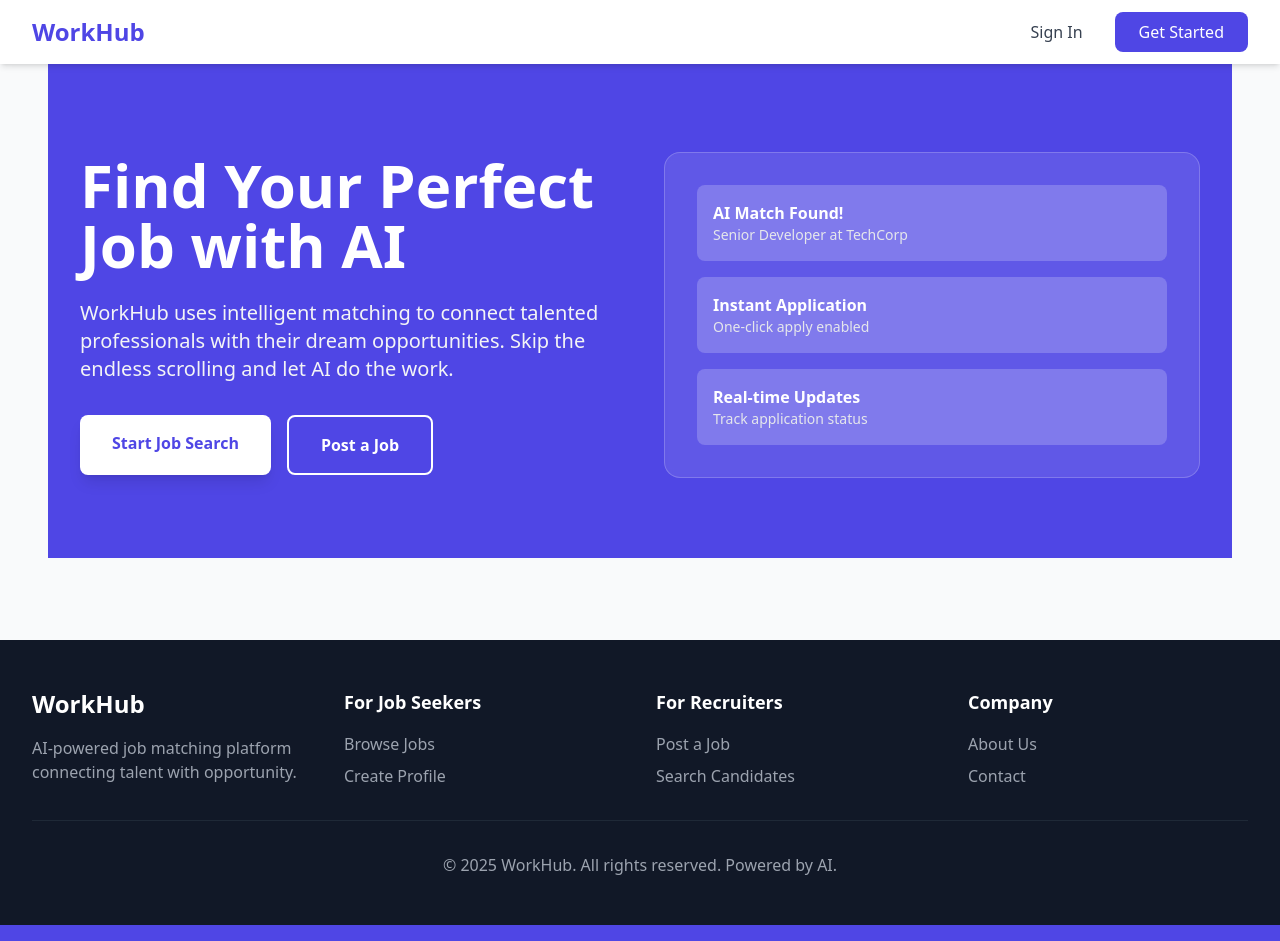
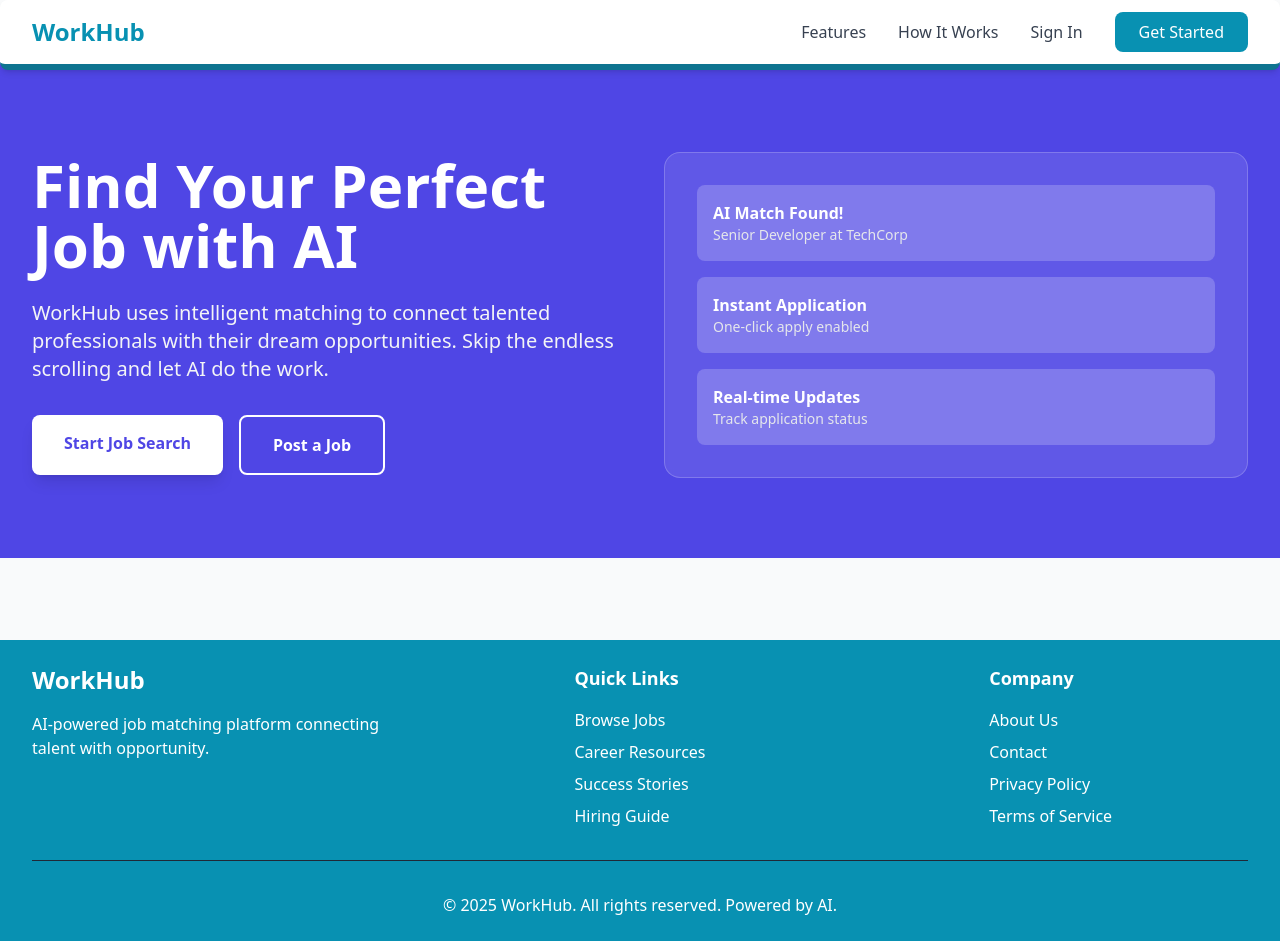
Before and after one commit to SumaniqueCode/WorkHub, a Django app: page / in a window 1280 px wide. Run offline with Django 5.2, Linux system fonts and the light colour scheme; some libraries are stand-ins or nearby versions.

Commit message:
Modified navbar and footer

```diff
--- a/templates/layouts/main.html
+++ b/templates/layouts/main.html
@@ -5,72 +5,83 @@
     <meta name="viewport" content="width=device-width, initial-scale=1.0" />
     <title>WorkHub</title>
     <script src="https://cdn.tailwindcss.com"></script>
+    <style>
+      ::-webkit-scrollbar {
+        display: none;
+      }
+      * {
+        margin: 0;
+      }
+    </style>
   </head>
   <body class="bg-gray-50">
     <!-- Navigation -->
-    <nav class="fixed w-full z-50 bg-white shadow-md">
+    <nav class="fixed w-full z-50 bg-white shadow-md border-b-[6px] border-cyan-700 rounded-lg">
       <div class="max-w-7xl mx-auto px-4 sm:px-6 lg:px-8">
         <div class="flex justify-between items-center h-16">
           <div class="flex items-center">
-            <h1 class="text-2xl font-bold text-indigo-600">WorkHub</h1>
+            <h1 class="text-2xl font-bold text-cyan-600">WorkHub</h1>
           </div>
           <div class="hidden md:flex items-center space-x-8">
-            <a href="/signin" class="text-gray-700 hover:text-indigo-600 transition duration-300">Sign In</a>
-            <a href="/signup" class="bg-indigo-600 text-white px-6 py-2 rounded-lg hover:bg-indigo-700 transition duration-300">Get Started</a>
+            <a href="#features" class="text-gray-700 hover:text-cyan-600 transition duration-300">Features</a>
+            <a href="#how-it-works" class="text-gray-700 hover:text-cyan-600 transition duration-300">How It Works</a>
+            <a href="#" class="text-gray-700 hover:text-cyan-600 transition duration-300">Sign In</a>
+            <a href="#" class="bg-cyan-600 text-white px-6 py-2 rounded-lg hover:bg-cyan-700 transition duration-300">Get Started</a>
           </div>
         </div>
       </div>
     </nav>
     <!-- Main Content Container -->
-    <div class="flex flex-col px-12 py-6 min-h-[80vh]">
+    <div class="flex flex-col py-6 min-h-[80vh]">
       {% block content %}
 
       {% endblock %}
     </div>
 
     <!-- Footer -->
-    <footer class="bg-gray-900 text-white py-12">
+    <footer class="bg-cyan-600 text-white py-6">
       <div class="max-w-7xl mx-auto px-4 sm:px-6 lg:px-8">
-        <div class="grid md:grid-cols-4 gap-8">
-          <div>
+        <div class="grid grid-cols-1 md:grid-cols-3 gap-4">
+          <div class="mx-auto">
             <h3 class="text-2xl font-bold mb-4">WorkHub</h3>
-            <p class="text-gray-400">AI-powered job matching platform connecting talent with opportunity.</p>
+            <p class="">AI-powered job matching platform connecting talent with opportunity.</p>
           </div>
-          <div>
-            <h4 class="text-lg font-semibold mb-4">For Job Seekers</h4>
-            <ul class="space-y-2 text-gray-400">
+          <div class="mx-auto">
+            <h4 class="text-lg font-semibold mb-4">Quick Links</h4>
+            <ul class="space-y-2">
               <li>
-                <a href="#" class="hover:text-white transition duration-300">Browse Jobs</a>
+                <a href="#" class="hover:text-green-400 transition duration-300">Browse Jobs</a>
               </li>
               <li>
-                <a href="#" class="hover:text-white transition duration-300">Create Profile</a>
+                <a href="#" class="hover:text-green-400 transition duration-300">Career Resources</a>
+              </li>
+              <li>
+                <a href="#" class="hover:text-green-400 transition duration-300">Success Stories</a>
+              </li>
+              <li>
+                <a href="#" class="hover:text-green-400 transition duration-300">Hiring Guide</a>
               </li>
             </ul>
           </div>
-          <div>
-            <h4 class="text-lg font-semibold mb-4">For Recruiters</h4>
-            <ul class="space-y-2 text-gray-400">
+          <div class="mx-auto">
+            <h4 class="text-lg font-semibold mb-4">Company</h4>
+            <ul class="space-y-2">
               <li>
-                <a href="#" class="hover:text-white transition duration-300">Post a Job</a>
+                <a href="#" class="hover:text-green-400 transition duration-300">About Us</a>
               </li>
               <li>
-                <a href="#" class="hover:text-white transition duration-300">Search Candidates</a>
-              </li>
-            </ul>
-          </div>
-          <div>
-            <h4 class="text-lg font-semibold mb-4">Company</h4>
-            <ul class="space-y-2 text-gray-400">
-              <li>
-                <a href="#" class="hover:text-white transition duration-300">About Us</a>
+                <a href="#" class="hover:text-green-400 transition duration-300">Contact</a>
               </li>
               <li>
-                <a href="#" class="hover:text-white transition duration-300">Contact</a>
+                <a href="#" class="hover:text-green-400 transition duration-300">Privacy Policy</a>
+              </li>
+              <li>
+                <a href="#" class="hover:text-green-400 transition duration-300">Terms of Service</a>
               </li>
             </ul>
           </div>
         </div>
-        <div class="border-t border-gray-800 mt-8 pt-8 text-center text-gray-400">
+        <div class="border-t border-gray-800 mt-8 pt-8 text-center">
           <p>&copy; 2025 WorkHub. All rights reserved. Powered by AI.</p>
         </div>
       </div>
```
